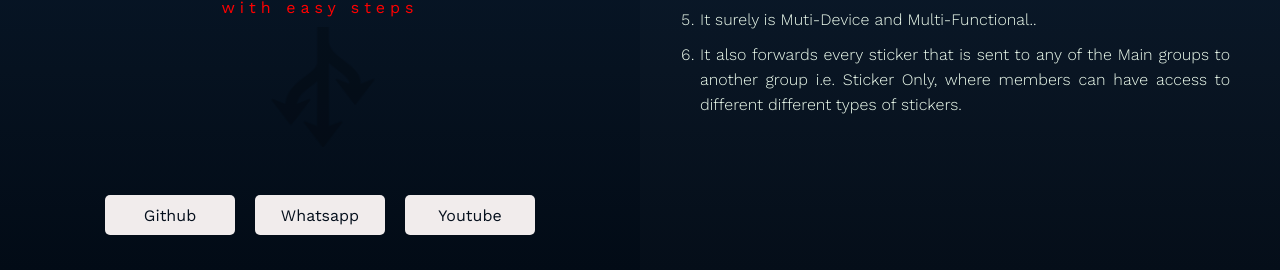
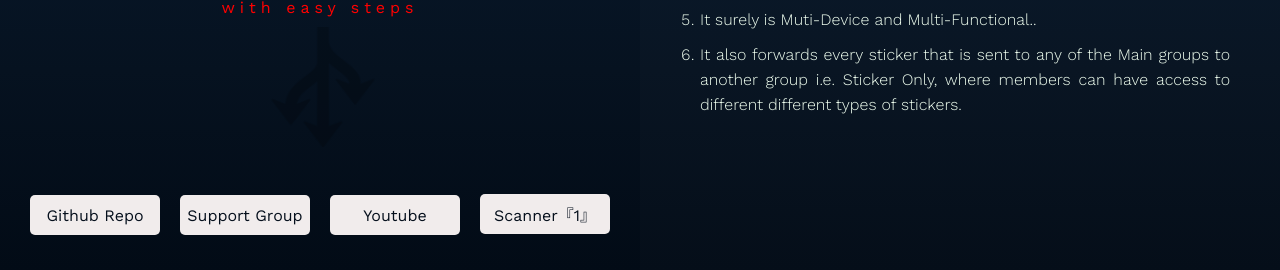
Before and after one commit to AshAritra/database-of-Marin-152, a plain HTML site: page index.html in a window 1280 px wide. Shown: the part 530-800 px from the top of the page. Drawn offline with nearby package versions, Linux system fonts and the light colour scheme; no server answers.

Commit message:
Update index.html

```diff
--- a/index.html
+++ b/index.html
@@ -42,13 +42,16 @@
         <img class="down-arrow" src="./web/arrows.png" alt="">
         <div class="btn-container">
             <a href="https://github.com/AshAritra/Marin-152">
-                <button>Github</button>
+                <button>Github Repo</button>
             </a>
             <a href="https://chat.whatsapp.com/Cx907CFk5PeJ6dZLVK0WpVl">
-                <button>Whatsapp</button>
+                <button>Support Group</button>
             </a>
             <a href="https://www.youtube.com/channel/UCLuq4y3yhjo8vZx5Xpx6BGw">
                 <button>Youtube</button>
+            </a>
+          <a href="https://marin-152-qr.aritramondal4.repl.co/">
+                <button>Scanner『1』</button>
             </a>
         </div>
     </section>
```
